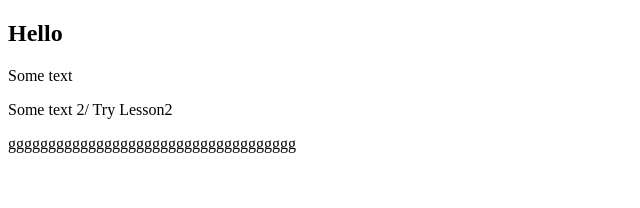
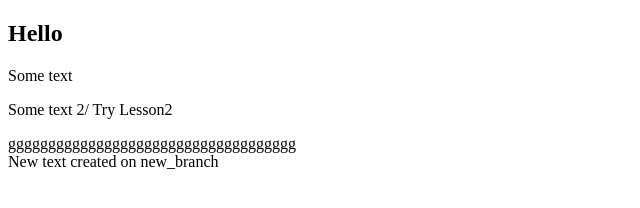
Before and after one commit to InnaTatarinova/Git_task1, a plain HTML site: page index.html in a window 1280 px wide. Shown: the whole page, without its empty margins (0-640 px from the left). Drawn offline with Linux system fonts and the light colour scheme.

Commit message:
new changes in new_branch

```diff
--- a/index.html
+++ b/index.html
@@ -20,6 +20,7 @@
     <p>Some text 2/ Try Lesson2</p>
     <span>  gggggggggggggggggggggggggggggggggggg</span>
     <script src="index.js"></script>
+    <div>New text created on new_branch</div>
 </body>
 
 </html>
```
